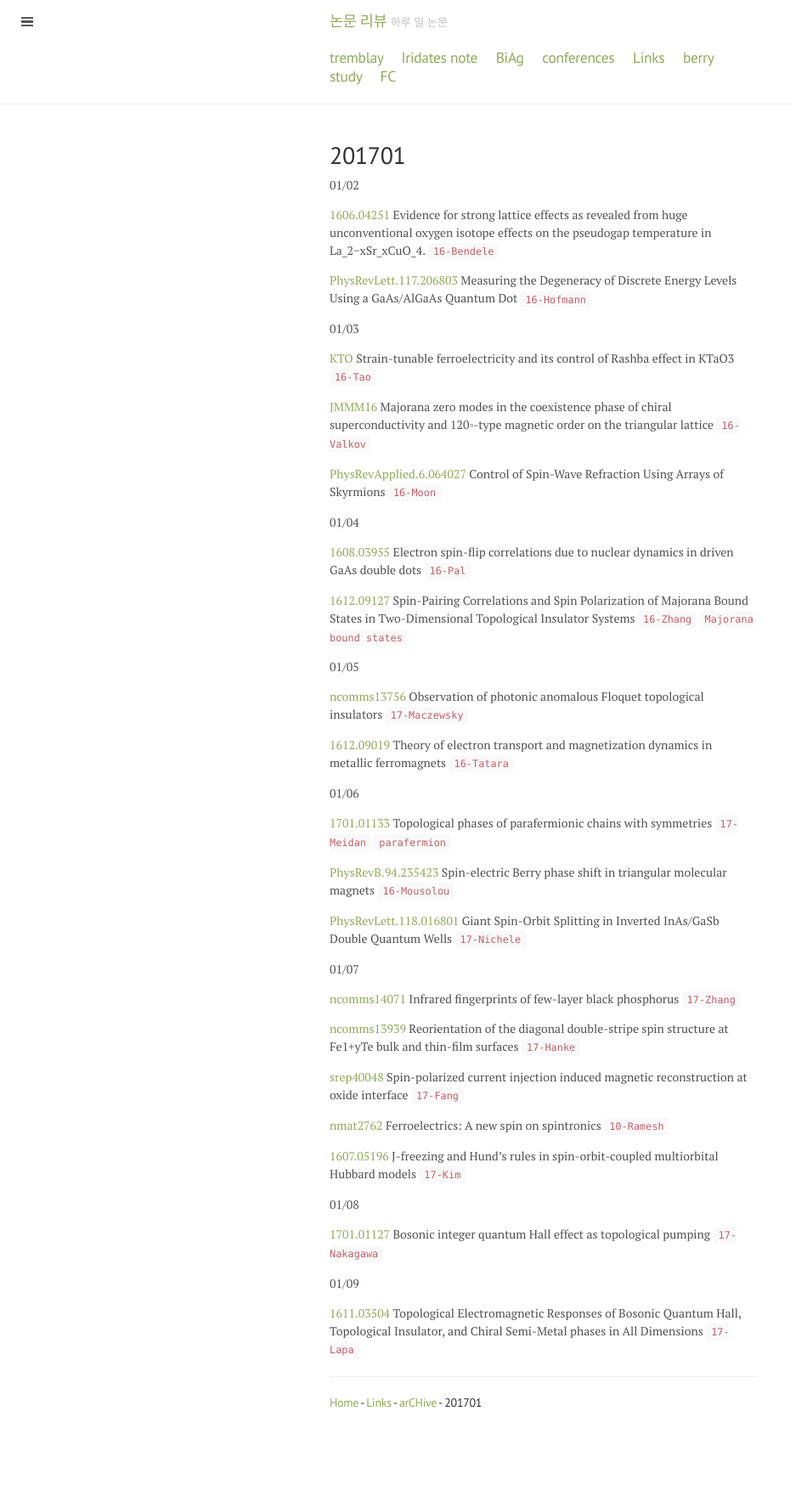
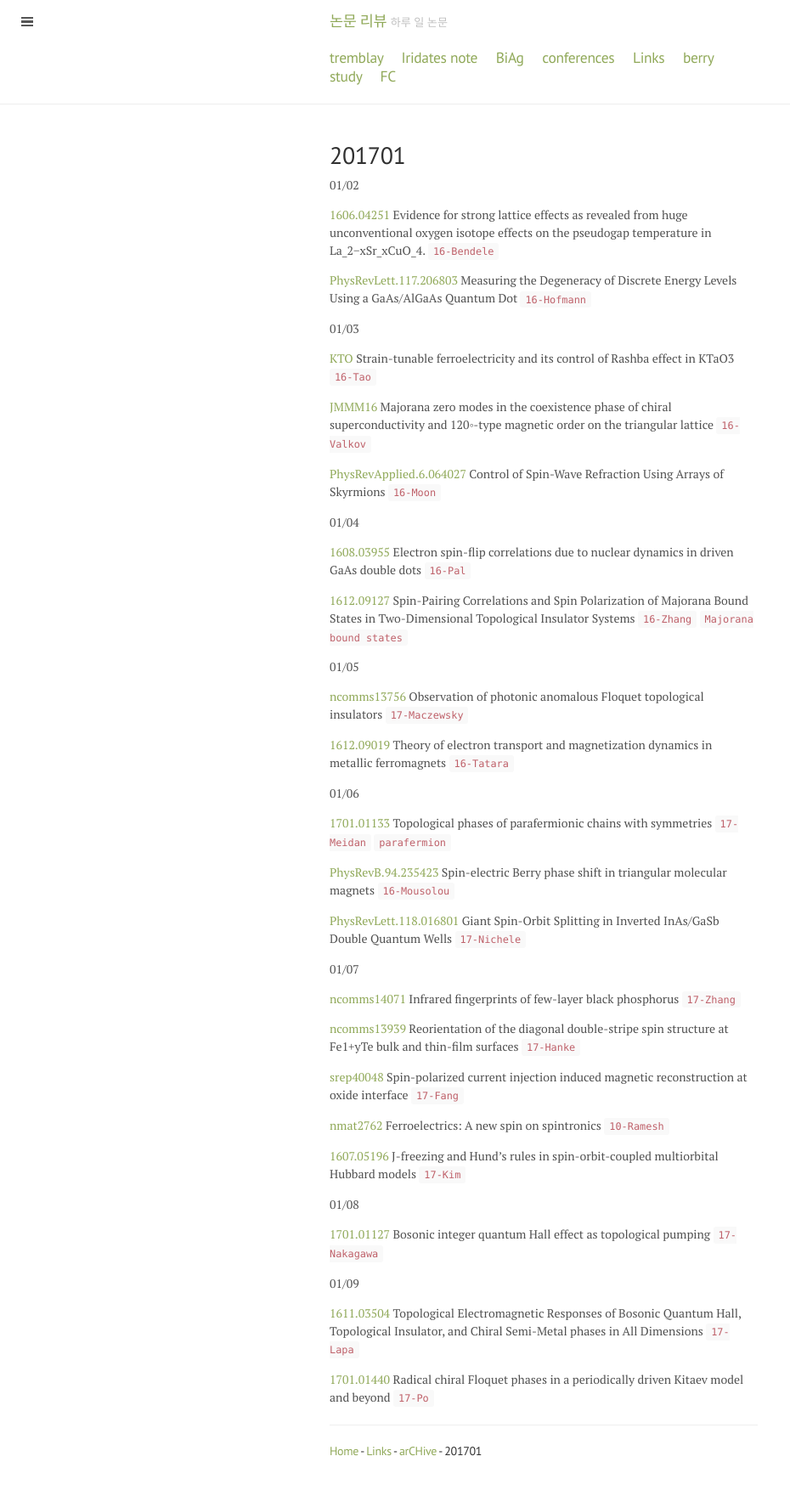
Before and after one commit to qkrwlsghdcjsworlt/work, a Jekyll site: the page built from 201701.md, in a window 1280 px wide. Shown: the whole page at 85% size, without its empty margins (0-930 px from the left). Built offline with Jekyll 4.4.1, drawn with Linux system fonts in a browser that asks for light colours; before the commit the page ends 1717 px from its top, so only the background shows below that.

Commit message:
“update”

```diff
--- a/201701.md
+++ b/201701.md
@@ -62,6 +62,8 @@ Topological Insulator Systems `16-Zhang` `Majorana bound states`
 [1611.03504](https://arxiv.org/abs/1611.03504) Topological Electromagnetic Responses of Bosonic Quantum Hall, Topological Insulator, and Chiral
 Semi-Metal phases in All Dimensions `17-Lapa`
 
+[1701.01440](https://arxiv.org/abs/1701.01440) Radical chiral Floquet phases in a periodically driven Kitaev model and beyond `17-Po`
+
 
 
 ---
```
